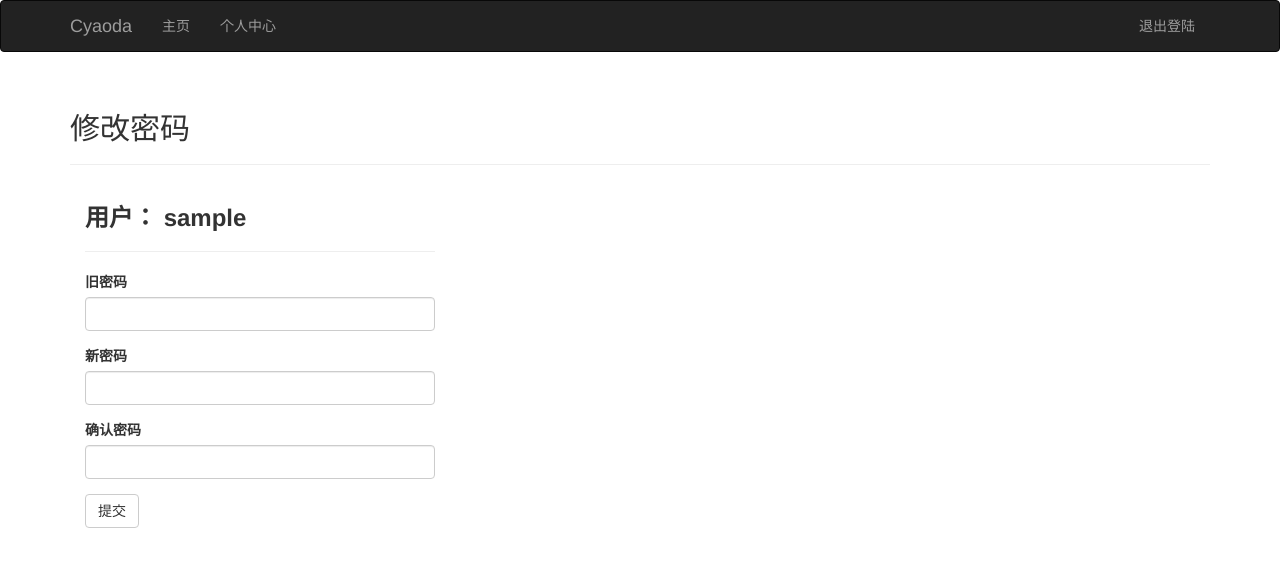
After one commit to 10779164/flask_blog, a Flask app: page /auth/alter_psw in a window 1280 px wide. The commit adds this page. Shown: the top 567 px of the page. Run offline with Flask 2, Linux system fonts and the light colour scheme; a user stored in the database is signed in; some libraries are stand-ins or nearby versions.

Commit message:
新增修改密码功能

```diff
--- a/flask_test/app/auth/forms.py
+++ b/flask_test/app/auth/forms.py
@@ -5,6 +5,7 @@ from flask_wtf import Form
 from wtforms import StringField, SubmitField, PasswordField, BooleanField, ValidationError
 from wtforms.validators import DataRequired, Email, Length, Regexp, EqualTo
 from ..models import User
+from flask_login import current_user
 
 class LoginForm(Form):
     '''登陆表单'''
@@ -31,3 +32,10 @@ class RegistrationForm(Form):
         '''检验用户名是否被注册'''
         if User.query.filter(User.username == field.data).first():
             raise ValidationError(u'该用户名已被注册')
+
+class AlterPswForm(Form):
+    '''用户信息表'''
+    old_password = PasswordField(u'旧密码', validators=[DataRequired()])
+    password = PasswordField(u'新密码', validators=[DataRequired(), EqualTo('password2', message=u'确认密码有误')])
+    password2 = PasswordField(u'确认密码', validators=[DataRequired()])
+    submit = SubmitField(u'提交')
--- a/flask_test/app/auth/views.py
+++ b/flask_test/app/auth/views.py
@@ -5,7 +5,7 @@ from flask import render_template, redirect, url_for, flash, request, session, c
 from flask_login import login_user, login_required, logout_user, current_user
 from . import auth
 from ..models import User
-from .forms import LoginForm, RegistrationForm
+from .forms import LoginForm, RegistrationForm, AlterPswForm
 from .. import db
 from ..email import send_email
 
@@ -17,6 +17,7 @@ def login():
         if user is not None and user.verify_password(form.password.data):
             login_user(user, form.remember_me.data)
             session['username'] = user.username
+            session['uid'] = user.id
             return redirect(request.args.get('next') or url_for('main.index'))
         flash(u'用户名错误或密码错误！请重新输入')
     return render_template('auth/login.html', form = form)
@@ -78,3 +79,30 @@ def resend_confirmation():
                    'auth/email/confirm', user = current_user, token = token)
     flash('A new confirmation email has been sent to you by email')
     return redirect(url_for('main.index'))
+
+@auth.route('/user_info', methods=['POST', 'GET'])
+@login_required
+def get_user_info():
+    '''用户信息'''
+    if current_user.confirmed == 0:
+        redirect(url_for('auth.before_request'))
+
+    return render_template('auth/user_info.html')
+
+@auth.route('/alter_psw', methods=['POST', 'GET'])
+@login_required
+def alter_psw():
+    form = AlterPswForm()
+    if form.validate_on_submit():
+        user = User.query.get(session['uid'])
+        if user and user.verify_password(form.old_password.data):
+            user.password = form.password.data
+            db.session.commit()
+            flash(u'密码修改成功')
+            logout_user()
+            return redirect(url_for('auth.login'))
+        else:
+            flash(u'密码错误')
+            return redirect(url_for('auth.alter_psw'))
+
+    return render_template('auth/alter_psw.html', form = form)
--- /dev/null
+++ b/flask_test/app/templates/auth/alter_psw.html
@@ -0,0 +1,14 @@
+{% extends "base.html" %}
+{% import "bootstrap/wtf.html" as wtf %}
+
+{% block page_content %}
+<div class="page-header">
+    <h2>修改密码</h2>
+</div>
+<div class="col-md-4">
+    <h3><b>用户： {{ session['username'] }}</b></h3>
+    <hr>
+    {{ wtf.quick_form(form) }}
+</div>
+
+{% endblock page_content %}
--- a/flask_test/app/templates/base.html
+++ b/flask_test/app/templates/base.html
@@ -22,14 +22,18 @@
         </div>
         <div class="navbar-collapse collapse">
             <ul class="nav navbar-nav">
-                <li><a href="{{ url_for('main.index') }}">Home</a></li>
+                <li><a href="{{ url_for('main.index') }}">主页</a></li>
+                {% if current_user.is_authenticated %}
+                <li><a href="{{ url_for('auth.get_user_info') }}">个人中心</a></li>
+                {% endif %}
             </ul>
             <ul class="nav navbar-nav navbar-right">
                 {% if current_user.is_authenticated %}
-                <li><a href="{{ url_for('auth.logout') }}">Sign Out</a></li>
+                <li><a href="{{ url_for('auth.logout') }}">退出登陆</a></li>
+
                 {% else %}
-                <li><a href="{{ url_for('auth.login') }}">Sign In</a></li>
-                <li><a href="{{ url_for('auth.register') }}">Register</a></li>
+                <li><a href="{{ url_for('auth.login') }}">登陆</a></li>
+                <li><a href="{{ url_for('auth.register') }}">注册</a></li>
                 {% endif %}
             </ul>
         </div>
```
Also changed, not shown: flask_test/app/templates/auth/edit_info.html (added, +13 -0 lines), flask_test/app/templates/auth/user_info.html (added, +14 -0 lines).
